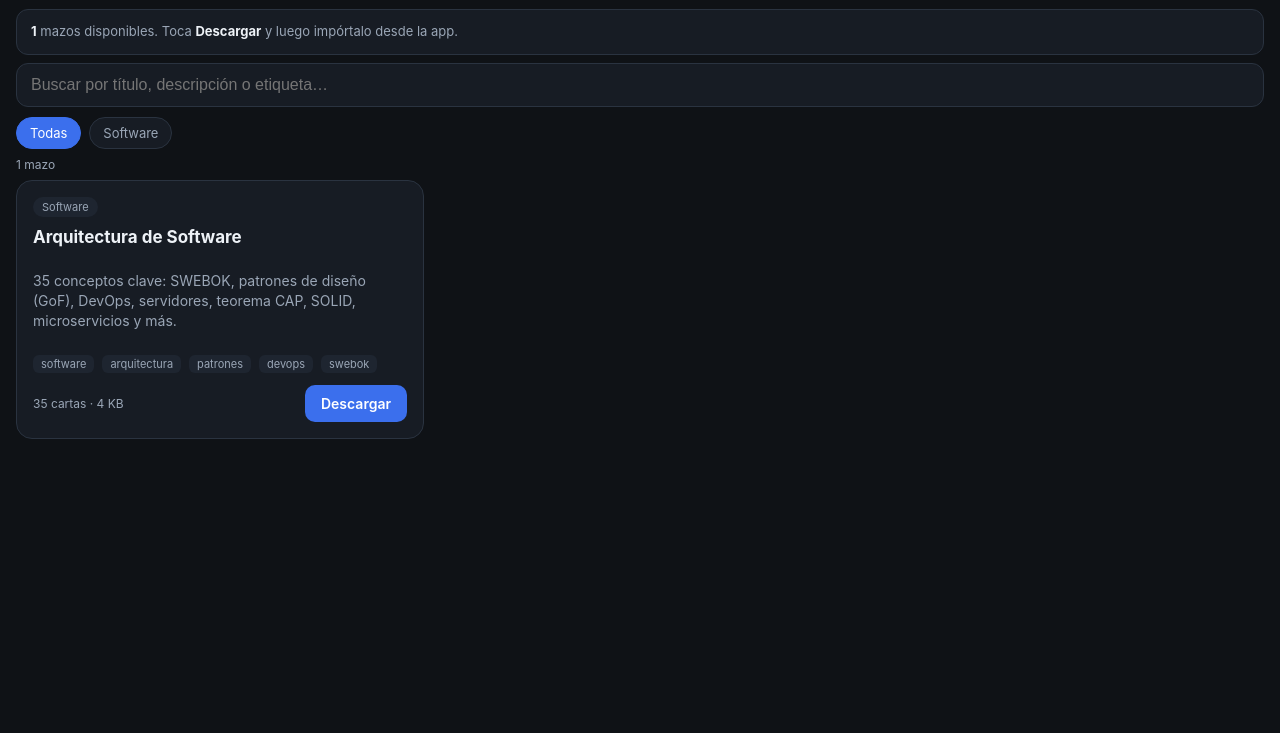
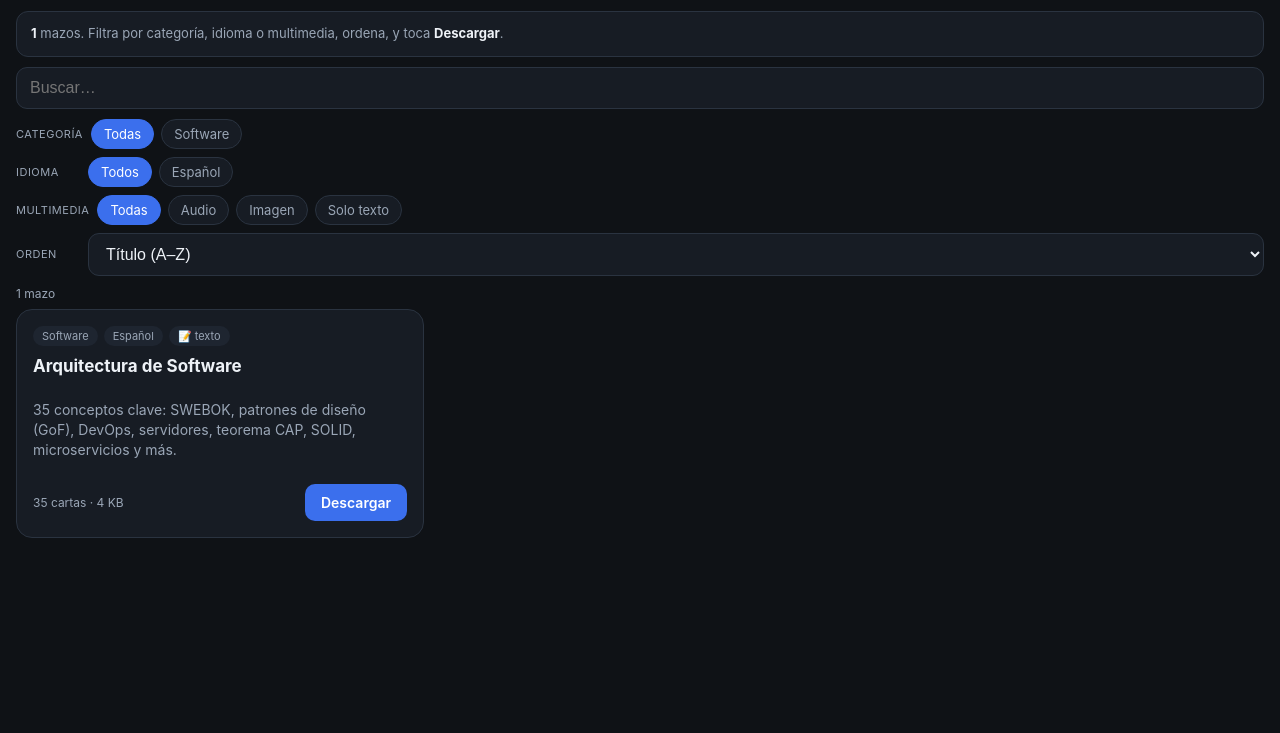
Before and after one commit to Dasa-Alzate/memento-decks, a plain HTML site: page index.html in a window 1280 px wide. Shown: the part 67-800 px from the top of the page. Drawn offline with Linux system fonts and the light colour scheme.

Commit message:
feat: filtros idioma/multimedia + orden; manifiesto enriquecido

```diff
--- a/decks/index.json
+++ b/decks/index.json
@@ -5,8 +5,9 @@
       "title": "Arquitectura de Software",
       "description": "35 conceptos clave: SWEBOK, patrones de diseño (GoF), DevOps, servidores, teorema CAP, SOLID, microservicios y más.",
       "category": "Software",
+      "language": "Español",
+      "media": [],
       "tags": ["software", "arquitectura", "patrones", "devops", "swebok"],
-      "language": "es",
       "cards": 35,
       "file": "arquitectura-software.apkg",
       "bytes": 4212
--- a/index.html
+++ b/index.html
@@ -7,7 +7,7 @@
   <style>
     :root {
       --bg: #0f1216; --surface: #171c24; --surface2: #1e2530; --border: #2a3340;
-      --text: #eef2f7; --muted: #9aa6b6; --accent: #3b6fed; --accent2: #2e9e6b;
+      --text: #eef2f7; --muted: #9aa6b6; --accent: #3b6fed;
     }
     * { box-sizing: border-box; -webkit-tap-highlight-color: transparent; }
     body {
@@ -15,130 +15,154 @@
       font-family: -apple-system, BlinkMacSystemFont, "Segoe UI", Roboto, system-ui, sans-serif;
       padding: env(safe-area-inset-top) 0 env(safe-area-inset-bottom);
     }
-    header { padding: 20px 16px 8px; }
-    h1 { margin: 0 0 2px; font-size: 22px; letter-spacing: .2px; }
+    header { padding: 20px 16px 6px; }
+    h1 { margin: 0 0 2px; font-size: 22px; }
     .sub { color: var(--muted); font-size: 13px; }
-    .controls { padding: 8px 16px 4px; display: flex; flex-direction: column; gap: 10px; position: sticky; top: 0; background: var(--bg); z-index: 5; }
-    input[type=search] {
-      width: 100%; padding: 12px 14px; border-radius: 12px; border: 1px solid var(--border);
+    .hint { margin: 8px 16px 0; padding: 12px 14px; background: var(--surface); border: 1px solid var(--border); border-radius: 12px; color: var(--muted); font-size: 13px; line-height: 1.5; }
+    .hint b { color: var(--text); }
+    .controls { padding: 10px 16px 4px; display: flex; flex-direction: column; gap: 10px; position: sticky; top: 0; background: var(--bg); z-index: 5; }
+    input[type=search], select {
+      width: 100%; padding: 11px 13px; border-radius: 11px; border: 1px solid var(--border);
       background: var(--surface); color: var(--text); font-size: 16px; outline: none;
     }
-    input[type=search]:focus { border-color: var(--accent); }
-    .chips { display: flex; gap: 8px; flex-wrap: wrap; }
+    input[type=search]:focus, select:focus { border-color: var(--accent); }
+    .filters { display: flex; flex-direction: column; gap: 8px; }
+    .frow { display: flex; gap: 8px; align-items: center; }
+    .flabel { color: var(--muted); font-size: 11px; text-transform: uppercase; letter-spacing: .5px; min-width: 64px; }
+    .chips { display: flex; gap: 7px; flex-wrap: wrap; }
     .chip {
-      padding: 7px 13px; border-radius: 999px; border: 1px solid var(--border);
+      padding: 6px 12px; border-radius: 999px; border: 1px solid var(--border);
       background: var(--surface); color: var(--muted); font-size: 13px; cursor: pointer; user-select: none;
     }
     .chip.active { background: var(--accent); border-color: var(--accent); color: #fff; }
-    .count { color: var(--muted); font-size: 12px; padding: 4px 16px 0; }
+    .count { color: var(--muted); font-size: 12px; padding: 6px 16px 0; }
     main { padding: 8px 16px 40px; display: grid; gap: 12px; grid-template-columns: 1fr; }
     @media (min-width: 640px) { main { grid-template-columns: 1fr 1fr; } }
     @media (min-width: 1000px) { main { grid-template-columns: 1fr 1fr 1fr; } }
-    .card {
-      background: var(--surface); border: 1px solid var(--border); border-radius: 16px;
-      padding: 16px; display: flex; flex-direction: column; gap: 10px;
-    }
+    .card { background: var(--surface); border: 1px solid var(--border); border-radius: 16px; padding: 16px; display: flex; flex-direction: column; gap: 10px; }
     .card h2 { margin: 0; font-size: 17px; }
-    .badge { align-self: flex-start; font-size: 11px; padding: 3px 9px; border-radius: 999px; background: var(--surface2); color: var(--muted); }
+    .badges { display: flex; gap: 6px; flex-wrap: wrap; }
+    .badge { font-size: 11px; padding: 3px 9px; border-radius: 999px; background: var(--surface2); color: var(--muted); }
     .desc { color: var(--muted); font-size: 14px; line-height: 1.45; flex: 1; }
-    .meta { display: flex; gap: 8px; flex-wrap: wrap; }
-    .tag { font-size: 11px; color: var(--muted); background: var(--surface2); padding: 2px 8px; border-radius: 6px; }
-    .row { display: flex; align-items: center; justify-content: space-between; gap: 8px; margin-top: 2px; }
+    .row { display: flex; align-items: center; justify-content: space-between; gap: 8px; }
     .info { color: var(--muted); font-size: 12px; }
-    a.dl {
-      text-decoration: none; background: var(--accent); color: #fff; font-weight: 600;
-      padding: 10px 16px; border-radius: 10px; font-size: 14px; white-space: nowrap;
-    }
+    a.dl { text-decoration: none; background: var(--accent); color: #fff; font-weight: 600; padding: 10px 16px; border-radius: 10px; font-size: 14px; white-space: nowrap; }
     a.dl:active { opacity: .85; }
     .empty, .error { color: var(--muted); padding: 40px 16px; text-align: center; }
-    .hint { margin: 4px 16px 0; padding: 12px 14px; background: var(--surface); border: 1px solid var(--border); border-radius: 12px; color: var(--muted); font-size: 13px; line-height: 1.5; }
-    .hint b { color: var(--text); }
   </style>
 </head>
 <body>
   <header>
     <h1>Memento · Mazos</h1>
-    <div class="sub">Descarga un mazo e impórtalo en la app: <b>Ajustes → Datos → Elegir archivo .apkg</b></div>
+    <div class="sub">Descarga un mazo e impórtalo: <b>Ajustes → Datos → Elegir archivo .apkg</b></div>
   </header>
-
   <div class="hint" id="hint">Cargando…</div>
 
   <div class="controls">
-    <input type="search" id="q" placeholder="Buscar por título, descripción o etiqueta…" autocomplete="off" />
-    <div class="chips" id="cats"></div>
+    <input type="search" id="q" placeholder="Buscar…" autocomplete="off" />
+    <div class="filters">
+      <div class="frow"><span class="flabel">Categoría</span><div class="chips" id="cats"></div></div>
+      <div class="frow"><span class="flabel">Idioma</span><div class="chips" id="langs"></div></div>
+      <div class="frow"><span class="flabel">Multimedia</span><div class="chips" id="media"></div></div>
+      <div class="frow"><span class="flabel">Orden</span>
+        <select id="sort">
+          <option value="title">Título (A–Z)</option>
+          <option value="cards-desc">Más cartas</option>
+          <option value="cards-asc">Menos cartas</option>
+          <option value="bytes-desc">Más pesado</option>
+          <option value="bytes-asc">Más ligero</option>
+        </select>
+      </div>
+    </div>
   </div>
   <div class="count" id="count"></div>
-
   <main id="grid"></main>
 
   <script>
     const fmtBytes = (n) => n < 1024 ? n + ' B' : n < 1048576 ? (n / 1024).toFixed(0) + ' KB' : (n / 1048576).toFixed(1) + ' MB';
-    let decks = [];
-    let base = 'decks/';
-    let cat = 'Todas';
-    let q = '';
+    const MEDIA = [['Todas', null], ['Audio', 'audio'], ['Imagen', 'image'], ['Solo texto', 'text']];
+    let decks = [], base = 'decks/';
+    const f = { q: '', cat: 'Todas', lang: 'Todos', media: null, sort: 'title' };
 
-    function categories() {
-      return ['Todas', ...Array.from(new Set(decks.map((d) => d.category))).sort()];
+    const uniq = (xs) => Array.from(new Set(xs));
+    function matches(d) {
+      if (f.cat !== 'Todas' && d.category !== f.cat) return false;
+      if (f.lang !== 'Todos' && (d.language || '—') !== f.lang) return false;
+      const m = d.media || [];
+      if (f.media === 'audio' && !m.includes('audio')) return false;
+      if (f.media === 'image' && !m.includes('image')) return false;
+      if (f.media === 'text' && m.length) return false;
+      if (f.q) {
+        const hay = (d.title + ' ' + d.description + ' ' + (d.tags || []).join(' ')).toLowerCase();
+        if (!hay.includes(f.q)) return false;
+      }
+      return true;
     }
-    function matches(d) {
-      if (cat !== 'Todas' && d.category !== cat) return false;
-      if (!q) return true;
-      const hay = (d.title + ' ' + d.description + ' ' + (d.tags || []).join(' ')).toLowerCase();
-      return hay.includes(q);
+    function sortFn(a, b) {
+      switch (f.sort) {
+        case 'cards-desc': return (b.cards || 0) - (a.cards || 0);
+        case 'cards-asc': return (a.cards || 0) - (b.cards || 0);
+        case 'bytes-desc': return (b.bytes || 0) - (a.bytes || 0);
+        case 'bytes-asc': return (a.bytes || 0) - (b.bytes || 0);
+        default: return a.title.localeCompare(b.title);
+      }
+    }
+    function chipRow(elId, values, current, onPick) {
+      const box = document.getElementById(elId);
+      box.innerHTML = '';
+      for (const [label, val] of values) {
+        const el = document.createElement('div');
+        el.className = 'chip' + (current === val ? ' active' : '');
+        el.textContent = label;
+        el.onclick = () => { onPick(val); render(); };
+        box.appendChild(el);
+      }
     }
     function render() {
-      const cats = document.getElementById('cats');
-      cats.innerHTML = '';
-      for (const c of categories()) {
-        const el = document.createElement('div');
-        el.className = 'chip' + (c === cat ? ' active' : '');
-        el.textContent = c;
-        el.onclick = () => { cat = c; render(); };
-        cats.appendChild(el);
-      }
-      const list = decks.filter(matches);
+      chipRow('cats', ['Todas', ...uniq(decks.map((d) => d.category)).sort()].map((c) => [c, c]), f.cat, (v) => (f.cat = v));
+      chipRow('langs', ['Todos', ...uniq(decks.map((d) => d.language || '—')).sort()].map((l) => [l, l]), f.lang, (v) => (f.lang = v));
+      chipRow('media', MEDIA, f.media, (v) => (f.media = v));
+
+      const list = decks.filter(matches).sort(sortFn);
       document.getElementById('count').textContent = list.length + (list.length === 1 ? ' mazo' : ' mazos');
       const grid = document.getElementById('grid');
       grid.innerHTML = '';
-      if (list.length === 0) {
-        grid.innerHTML = '<div class="empty">Sin resultados.</div>';
-        return;
-      }
+      if (!list.length) { grid.innerHTML = '<div class="empty">Sin resultados.</div>'; return; }
       for (const d of list) {
+        const m = d.media || [];
+        const mediaBadges = [m.includes('audio') ? '🔊 audio' : '', m.includes('image') ? '🖼 imagen' : '', m.length ? '' : '📝 texto'].filter(Boolean);
         const card = document.createElement('article');
         card.className = 'card';
         card.innerHTML =
-          '<span class="badge">' + d.category + '</span>' +
+          '<div class="badges"><span class="badge">' + d.category + '</span><span class="badge">' + (d.language || '—') + '</span>' +
+          mediaBadges.map((x) => '<span class="badge">' + x + '</span>').join('') + '</div>' +
           '<h2>' + d.title + '</h2>' +
           '<p class="desc">' + d.description + '</p>' +
-          '<div class="meta">' + (d.tags || []).map((t) => '<span class="tag">' + t + '</span>').join('') + '</div>' +
-          '<div class="row"><span class="info">' + d.cards + ' cartas · ' + fmtBytes(d.bytes) + '</span>' +
+          '<div class="row"><span class="info">' + (d.cards || 0) + ' cartas · ' + fmtBytes(d.bytes || 0) + '</span>' +
           '<a class="dl" href="' + base + d.file + '" download>Descargar</a></div>';
         grid.appendChild(card);
       }
     }
 
-    document.getElementById('q').addEventListener('input', (e) => { q = e.target.value.trim().toLowerCase(); render(); });
+    document.getElementById('q').addEventListener('input', (e) => { f.q = e.target.value.trim().toLowerCase(); render(); });
+    document.getElementById('sort').addEventListener('change', (e) => { f.sort = e.target.value; render(); });
 
     async function load() {
       for (const b of ['decks/', '../decks/']) {
-        try {
-          const r = await fetch(b + 'index.json', { cache: 'no-store' });
-          if (r.ok) { base = b; return (await r.json()).decks || []; }
-        } catch (e) { /* siguiente */ }
+        try { const r = await fetch(b + 'index.json', { cache: 'no-store' }); if (r.ok) { base = b; return (await r.json()).decks || []; } } catch (e) { /* siguiente */ }
       }
       throw new Error('no manifest');
     }
     load()
       .then((list) => {
         decks = list;
-        document.getElementById('hint').innerHTML = '<b>' + decks.length + '</b> mazos disponibles. Toca <b>Descargar</b> y luego impórtalo desde la app.';
+        document.getElementById('hint').innerHTML = '<b>' + decks.length + '</b> mazos. Filtra por categoría, idioma o multimedia, ordena, y toca <b>Descargar</b>.';
         render();
       })
       .catch(() => {
-        document.getElementById('hint').classList.add('error');
-        document.getElementById('hint').textContent = 'No pude cargar la lista. Sirve el repo por HTTP (no abras el archivo directamente).';
+        const h = document.getElementById('hint');
+        h.classList.add('error');
+        h.textContent = 'No pude cargar la lista de mazos.';
       });
   </script>
 </body>
```
